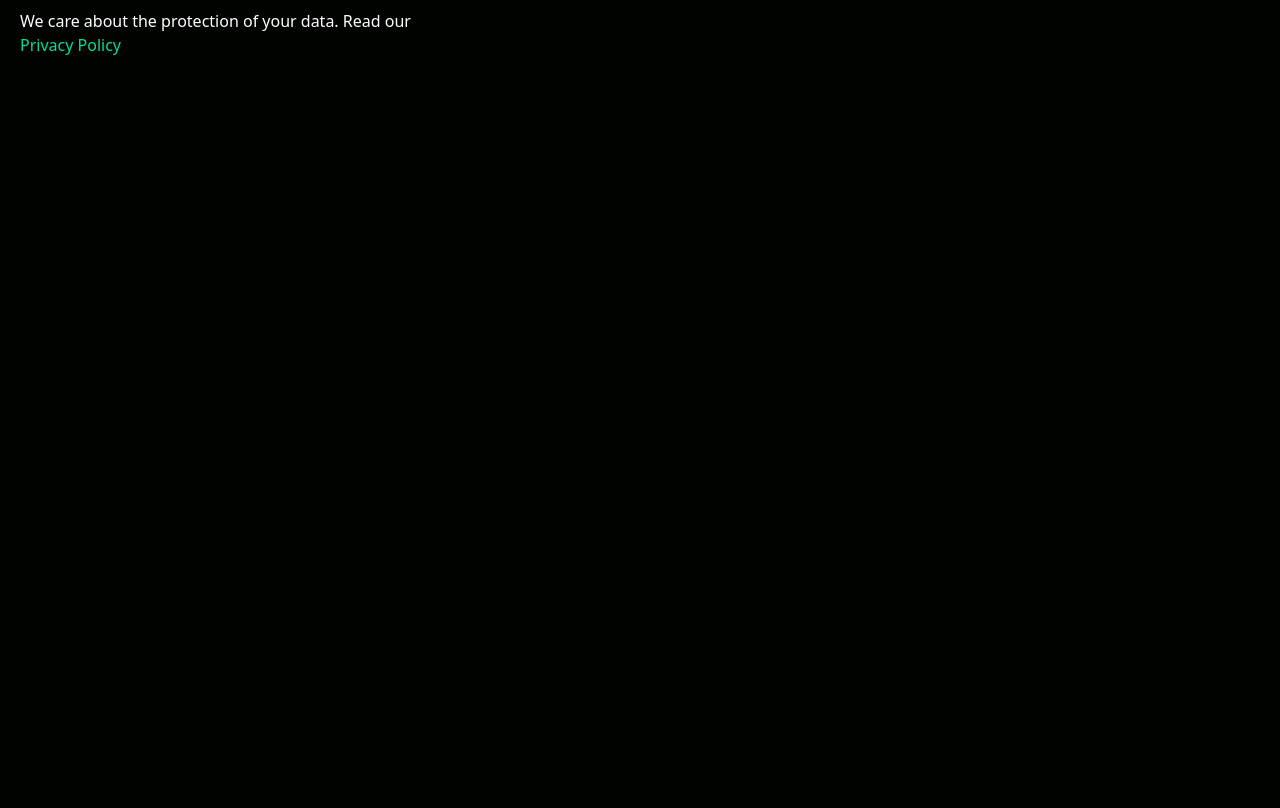
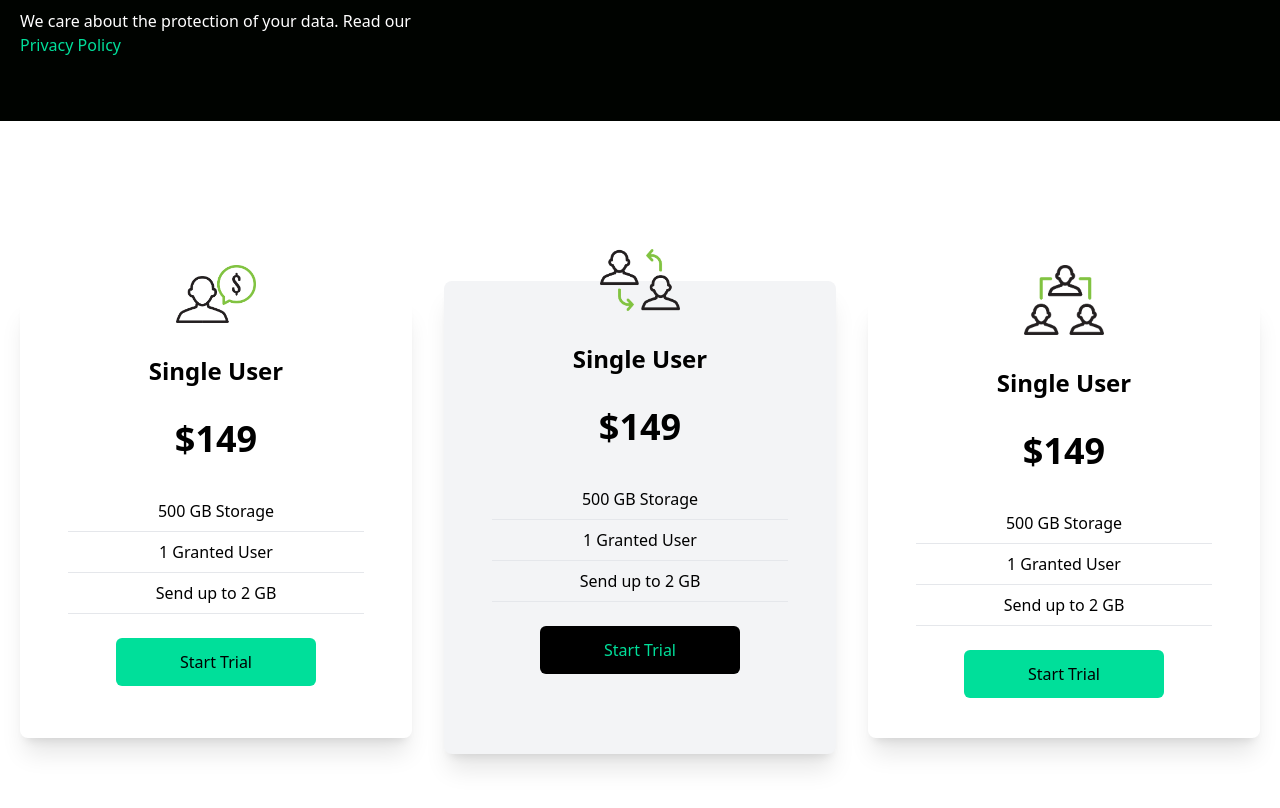
Before and after one commit to JarkovskyDev/Project-2, a React (Create React App) app: page / in a window 1280 px wide. Shown: the part 1560-2368 px from the top of the page. Before the commit the page ends 1681 px from the top, so only its background shows below. Built offline with nearby package versions, Linux system fonts and the light colour scheme.

Commit message:
Cards section finished

```diff
--- a/src/App.js
+++ b/src/App.js
@@ -3,6 +3,7 @@
 import Hero from "./components/Hero";
 import Analytics from "./components/Analytics";
 import Newsletter from "./components/Newsletter";
+import Cards from "./components/Cards";
 
 function App() {
   return (
@@ -11,6 +12,7 @@
       <Hero />
       <Analytics />
       <Newsletter />
+      <Cards />
     </div>
   );
 }
--- /dev/null
+++ b/src/components/Cards.jsx
@@ -0,0 +1,48 @@
+import React from 'react'
+import Single from '../assets/single.png'
+import Double from '../assets/double.png'
+import Triple from '../assets/triple.png'
+
+const Cards = () => {
+  return (
+    <div className='w-full py-[10rem] px-4 bg-white'>
+        <div className='max-w-[1240px] mx-auto grid md:grid-cols-3 gap-8'>
+            <div className='w-full shadow-xl flex flex-col p-4 my-4 rounded-lg hover:scale-105 duration-300'>
+                <img className='w-20 mx-auto mt-[-3rem] bg-white' src={Single} alt="/" />
+                <h2 className='text-2xl font-bold text-center py-8'>Single User</h2>
+                <p className='text-center text-4xl font-bold'>$149</p>
+                <div className='text-center font-medium'>
+                    <p className='py-2 border-b mx-8 mt-8'>500 GB Storage</p>
+                    <p className='py-2 border-b mx-8'>1 Granted User</p>
+                    <p className='py-2 border-b mx-8'>Send up to 2 GB</p>
+                </div>
+                <button className='bg-[#00df9a] w-[200px] rounded-md font-medium my-6 mx-auto px-6 py-3'>Start Trial</button>
+            </div>
+            <div className='w-full shadow-xl bg-gray-100 flex flex-col md:my-0 p-4 my-8 rounded-lg hover:scale-105 duration-300'>
+                <img className='w-20 mx-auto mt-[-3rem] bg-transparent' src={Double} alt="/" />
+                <h2 className='text-2xl font-bold text-center py-8'>Single User</h2>
+                <p className='text-center text-4xl font-bold'>$149</p>
+                <div className='text-center font-medium'>
+                    <p className='py-2 border-b mx-8 mt-8'>500 GB Storage</p>
+                    <p className='py-2 border-b mx-8'>1 Granted User</p>
+                    <p className='py-2 border-b mx-8'>Send up to 2 GB</p>
+                </div>
+                <button className='bg-black text-[#00df9a] w-[200px] rounded-md font-medium my-6 mx-auto px-6 py-3'>Start Trial</button>
+            </div>
+            <div className='w-full shadow-xl flex flex-col p-4 my-4 rounded-lg hover:scale-105 duration-300'>
+                <img className='w-20 mx-auto mt-[-3rem] bg-white' src={Triple} alt="/" />
+                <h2 className='text-2xl font-bold text-center py-8'>Single User</h2>
+                <p className='text-center text-4xl font-bold'>$149</p>
+                <div className='text-center font-medium'>
+                    <p className='py-2 border-b mx-8 mt-8'>500 GB Storage</p>
+                    <p className='py-2 border-b mx-8'>1 Granted User</p>
+                    <p className='py-2 border-b mx-8'>Send up to 2 GB</p>
+                </div>
+                <button className='bg-[#00df9a] w-[200px] rounded-md font-medium my-6 mx-auto px-6 py-3'>Start Trial</button>
+            </div>
+        </div>
+    </div>
+  )
+}
+
+export default Cards
```
